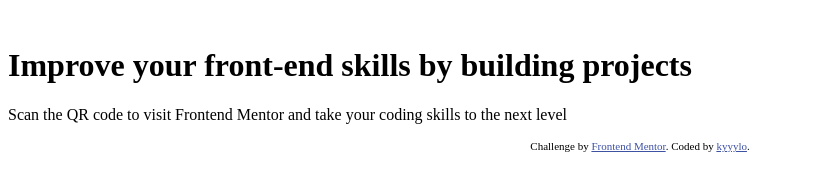
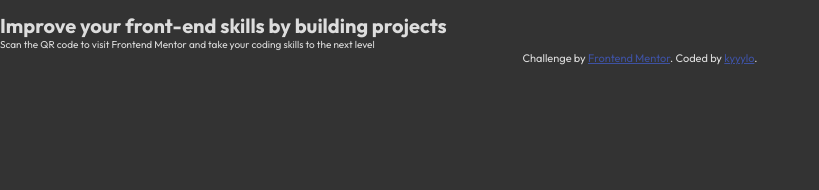
Before and after one commit to krzysztofbem/2-qr-code-component-main, a plain HTML site: page index.html in a window 1280 px wide. Shown: the whole page, without its empty margins (0-819 px from the left). Drawn offline with Linux system fonts and the light colour scheme.

Commit message:
fonts imported

```diff
--- a/index.html
+++ b/index.html
@@ -22,7 +22,10 @@
             color: hsl(228, 45%, 44%);
         }
     </style>
-    <link rel="stylesheet" href="">
+    <link rel="preconnect" href="https://fonts.googleapis.com">
+    <link rel="preconnect" href="https://fonts.gstatic.com" crossorigin>
+    <link href="https://fonts.googleapis.com/css2?family=Outfit:wght@400;700&display=swap" rel="stylesheet">
+    <link rel="stylesheet" href="./css/main.css">
 </head>
 
 <body>
--- a/sass/main.scss
+++ b/sass/main.scss
@@ -5,8 +5,12 @@
 	margin: 0;
 	padding: 0;
 }
+html {
+	font-size: 62.5%;
+}
 
 body {
 	background-color: #333;
 	color: #ddd;
+	font-family: 'Outfit', sans-serif;
 }
```
Also changed, not shown: css/main.css, 1 other file.
